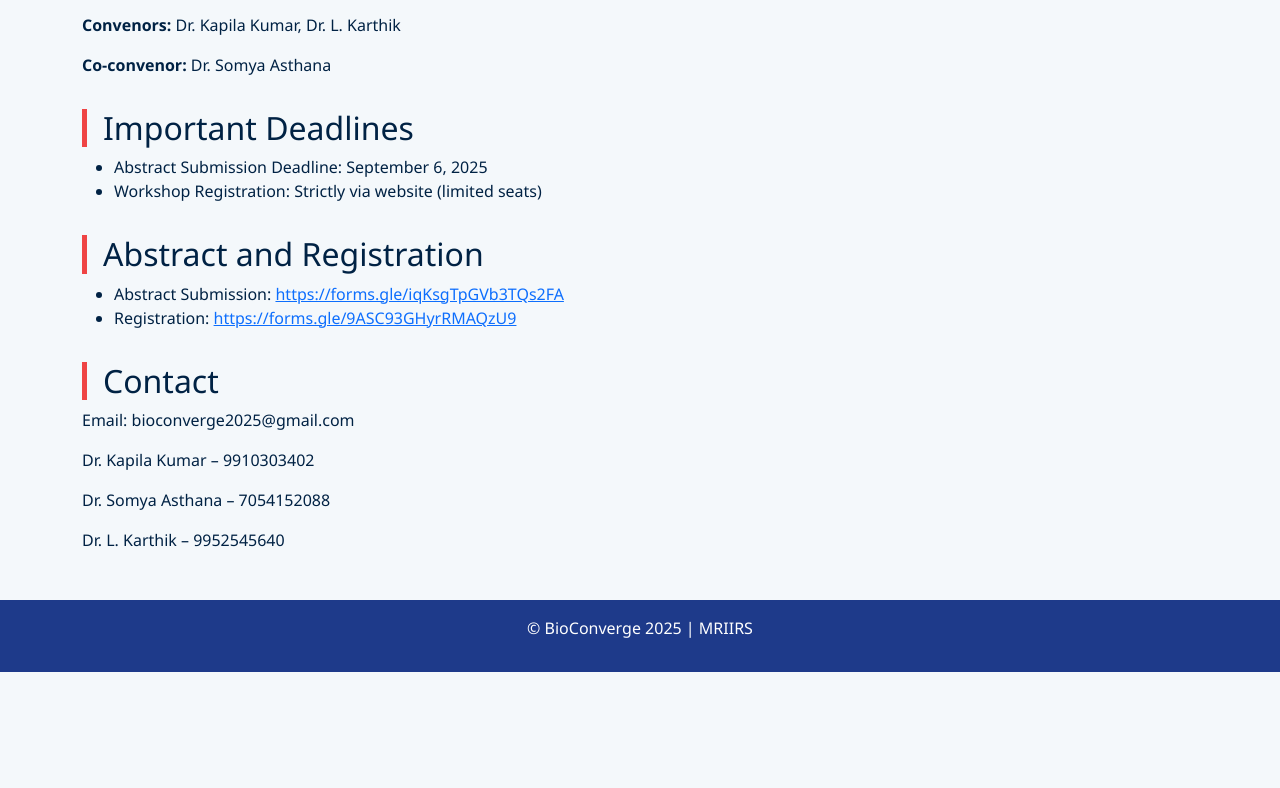
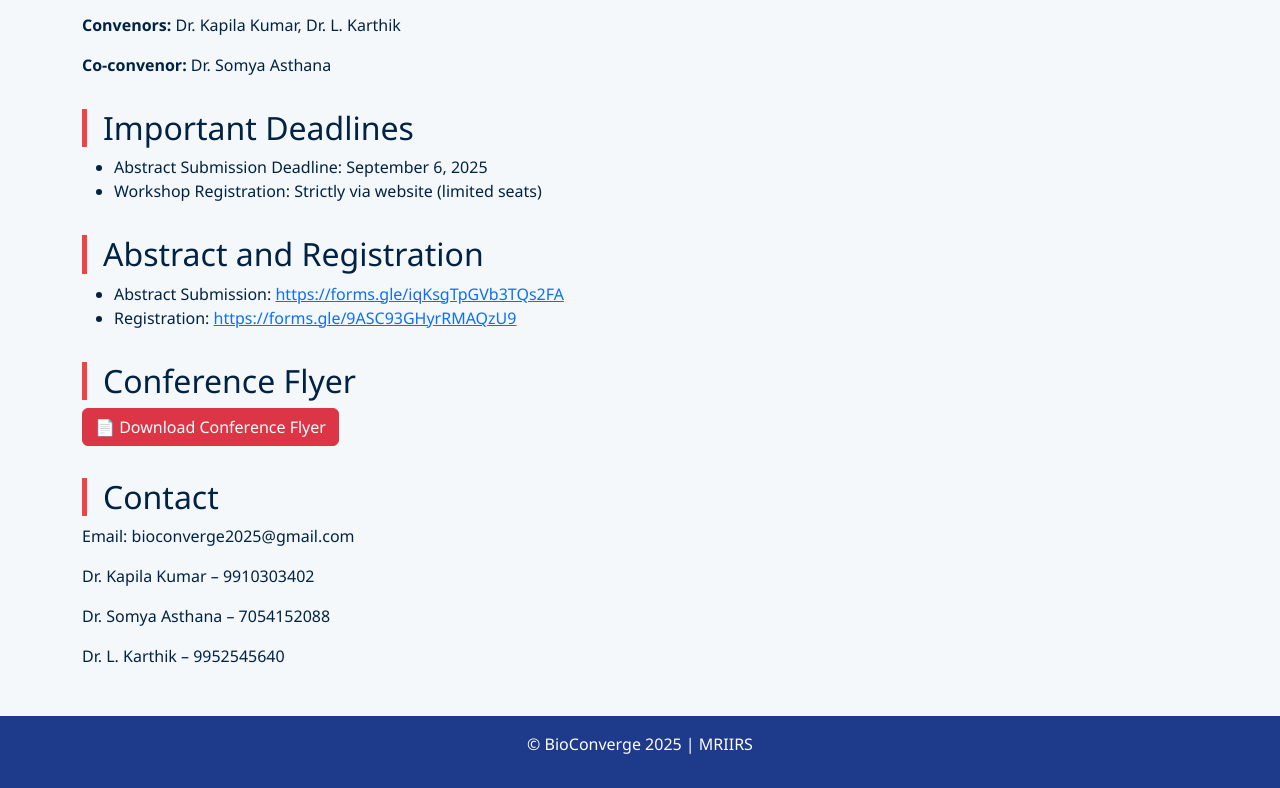
Before and after one commit to Bioconverge/bioconver2025, a plain HTML site: page index.html in a window 1280 px wide. Shown: the part 1405-2193 px from the top of the page. Before the commit the page ends 2077 px from the top, so only its background shows below. Drawn offline with nearby package versions, Linux system fonts and the light colour scheme.

Commit message:
Update index.html

```diff
--- a/index.html
+++ b/index.html
@@ -90,6 +90,12 @@
   </li>
 </ul>
 
+<h2 class="section-title">Conference Flyer</h2>
+<p>
+  <a href="https://drive.google.com/uc?export=download&id=1fV52a4Rc1ZyE29pTJcAWhrHdbErN-rLt" class="btn btn-danger" download>
+    📄 Download Conference Flyer
+  </a>
+</p>
 
     <h2 class="section-title">Contact</h2>
     <p>Email: bioconverge2025@gmail.com</p>
```
